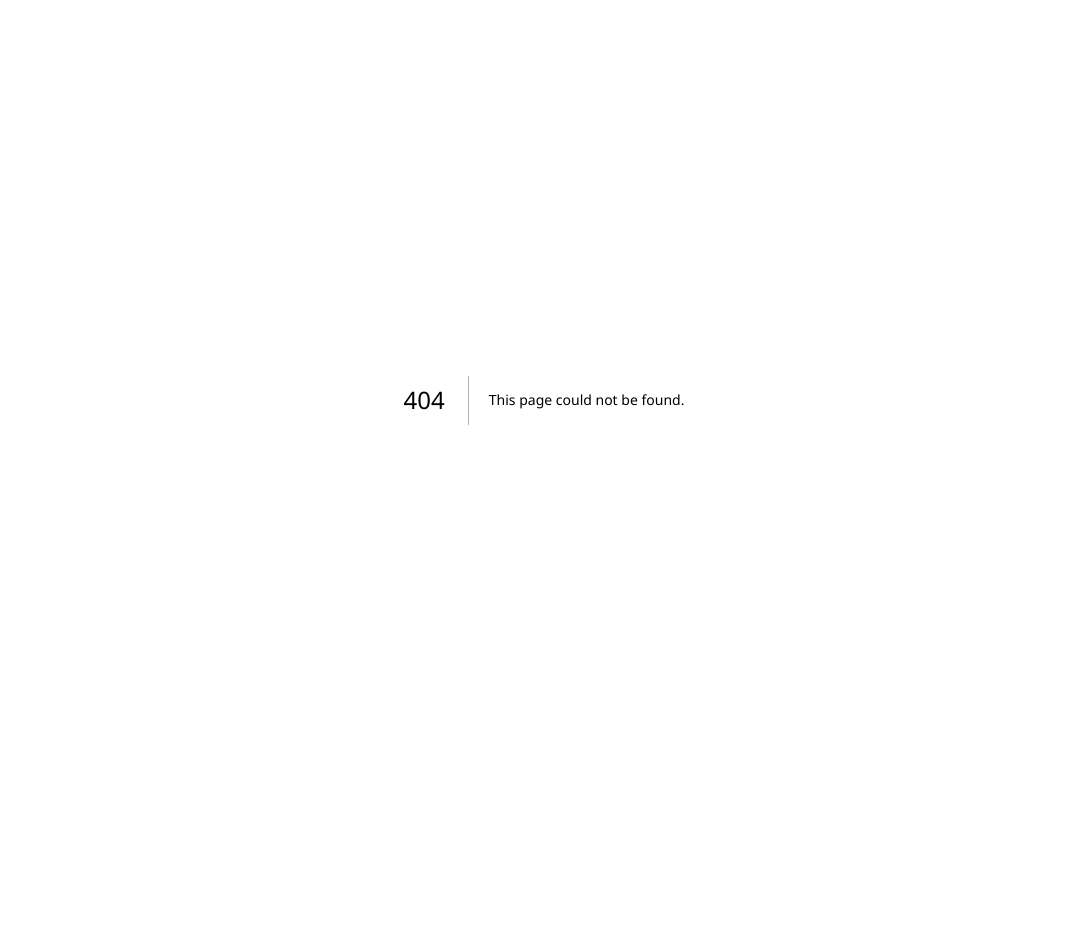
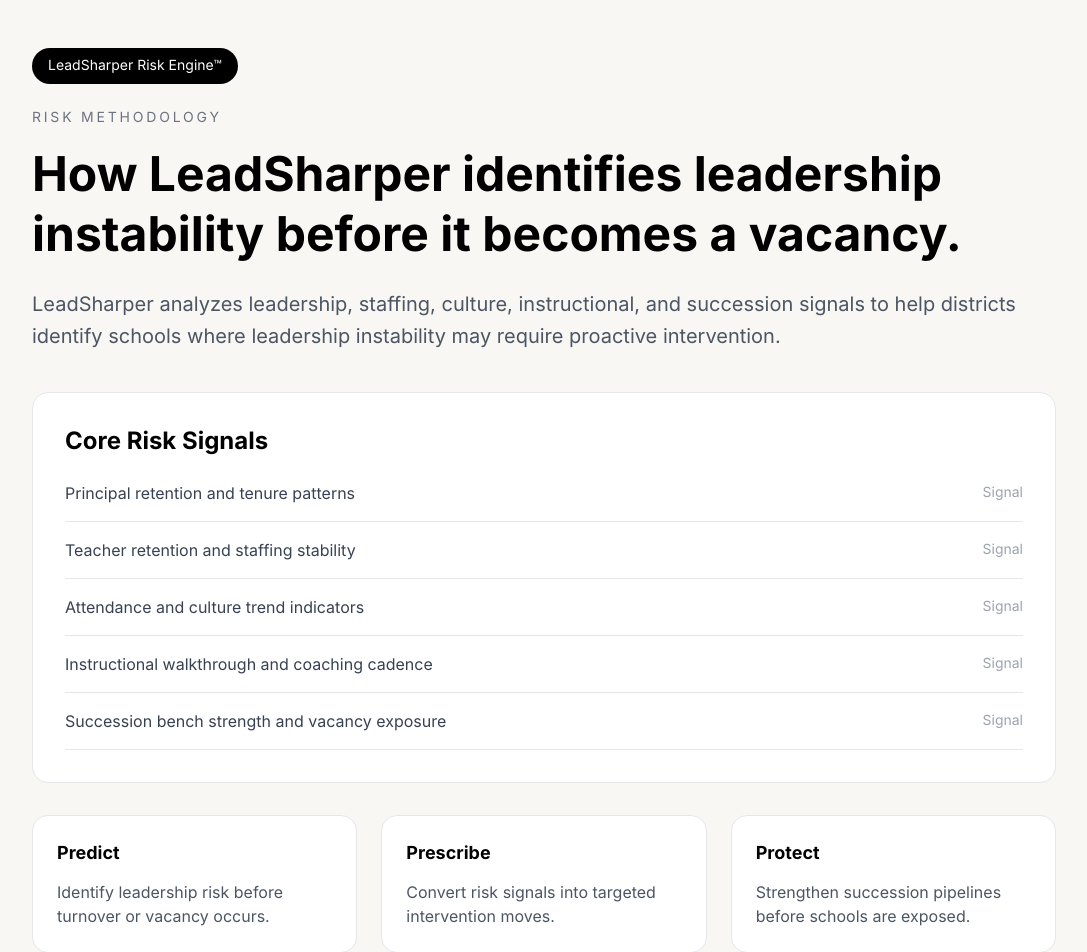
Before and after one commit to jmarc296-jpg/instructional-leadership-practice, a Next.js app: page /risk-methodology in a window 1280 px wide. Before the commit this address had no page. Shown: the top 952 px of the page, without its empty margins (96-1183 px from the left). Before the commit the page ends 800 px from the top, so only its background shows below. Built offline with nearby package versions, Linux system fonts and the light colour scheme.

Commit message:
add risk methodology trust layer

```diff
--- /dev/null
+++ b/app/risk-methodology/page.tsx
@@ -0,0 +1,82 @@
+const signals = [
+  "Principal retention and tenure patterns",
+  "Teacher retention and staffing stability",
+  "Attendance and culture trend indicators",
+  "Instructional walkthrough and coaching cadence",
+  "Succession bench strength and vacancy exposure"
+];
+
+export default function RiskMethodologyPage() {
+  return (
+    <main className="min-h-screen bg-[#f8f7f4] text-black px-6 py-12">
+      <div className="max-w-5xl mx-auto">
+        <div className="inline-flex rounded-full bg-black text-white px-4 py-2 text-sm mb-6">
+          LeadSharper Risk Engine™
+        </div>
+
+        <p className="text-sm uppercase tracking-[0.2em] text-gray-500">
+          Risk Methodology
+        </p>
+
+        <h1 className="text-5xl font-bold mt-4 leading-tight">
+          How LeadSharper identifies leadership instability before it becomes a vacancy.
+        </h1>
+
+        <p className="mt-6 text-xl text-gray-600 leading-8">
+          LeadSharper analyzes leadership, staffing, culture, instructional, and succession signals to help districts identify schools where leadership instability may require proactive intervention.
+        </p>
+
+        <div className="mt-10 bg-white rounded-2xl border p-8">
+          <h2 className="text-2xl font-bold mb-6">
+            Core Risk Signals
+          </h2>
+
+          <div className="space-y-4">
+            {signals.map((signal) => (
+              <div
+                key={signal}
+                className="flex items-center justify-between border-b pb-4"
+              >
+                <span className="text-gray-700">{signal}</span>
+                <span className="text-gray-400 text-sm">Signal</span>
+              </div>
+            ))}
+          </div>
+        </div>
+
+        <div className="mt-8 grid md:grid-cols-3 gap-6">
+          <div className="bg-white border rounded-2xl p-6">
+            <h3 className="font-bold text-lg">Predict</h3>
+            <p className="mt-3 text-gray-600">
+              Identify leadership risk before turnover or vacancy occurs.
+            </p>
+          </div>
+
+          <div className="bg-white border rounded-2xl p-6">
+            <h3 className="font-bold text-lg">Prescribe</h3>
+            <p className="mt-3 text-gray-600">
+              Convert risk signals into targeted intervention moves.
+            </p>
+          </div>
+
+          <div className="bg-white border rounded-2xl p-6">
+            <h3 className="font-bold text-lg">Protect</h3>
+            <p className="mt-3 text-gray-600">
+              Strengthen succession pipelines before schools are exposed.
+            </p>
+          </div>
+        </div>
+
+        <div className="mt-8 bg-black text-white rounded-2xl p-8">
+          <h2 className="text-2xl font-bold">
+            Built for decision support, not evaluation.
+          </h2>
+
+          <p className="mt-3 text-gray-300">
+            LeadSharper is designed to help district leaders identify support needs earlier. It should complement, not replace, local context, supervisor judgment, and existing evaluation systems.
+          </p>
+        </div>
+      </div>
+    </main>
+  );
+}
```
